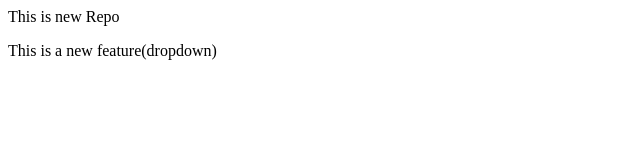
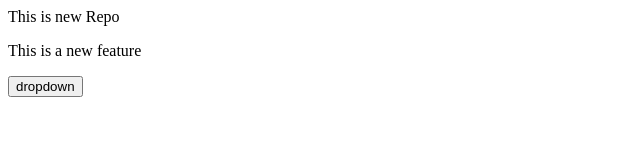
Before and after one commit to sky-202/LocalRepo, a plain HTML site: page index.html in a window 1280 px wide. Shown: the whole page, without its empty margins (0-640 px from the left). Drawn offline with Linux system fonts and the light colour scheme.

Commit message:
Dropdown button added

```diff
--- a/index.html
+++ b/index.html
@@ -1,2 +1,3 @@
 <p>This is new Repo</p>
-<p>This is a new feature(dropdown)</p>
+<p>This is a new feature</p>
+<button>dropdown</button>
```
